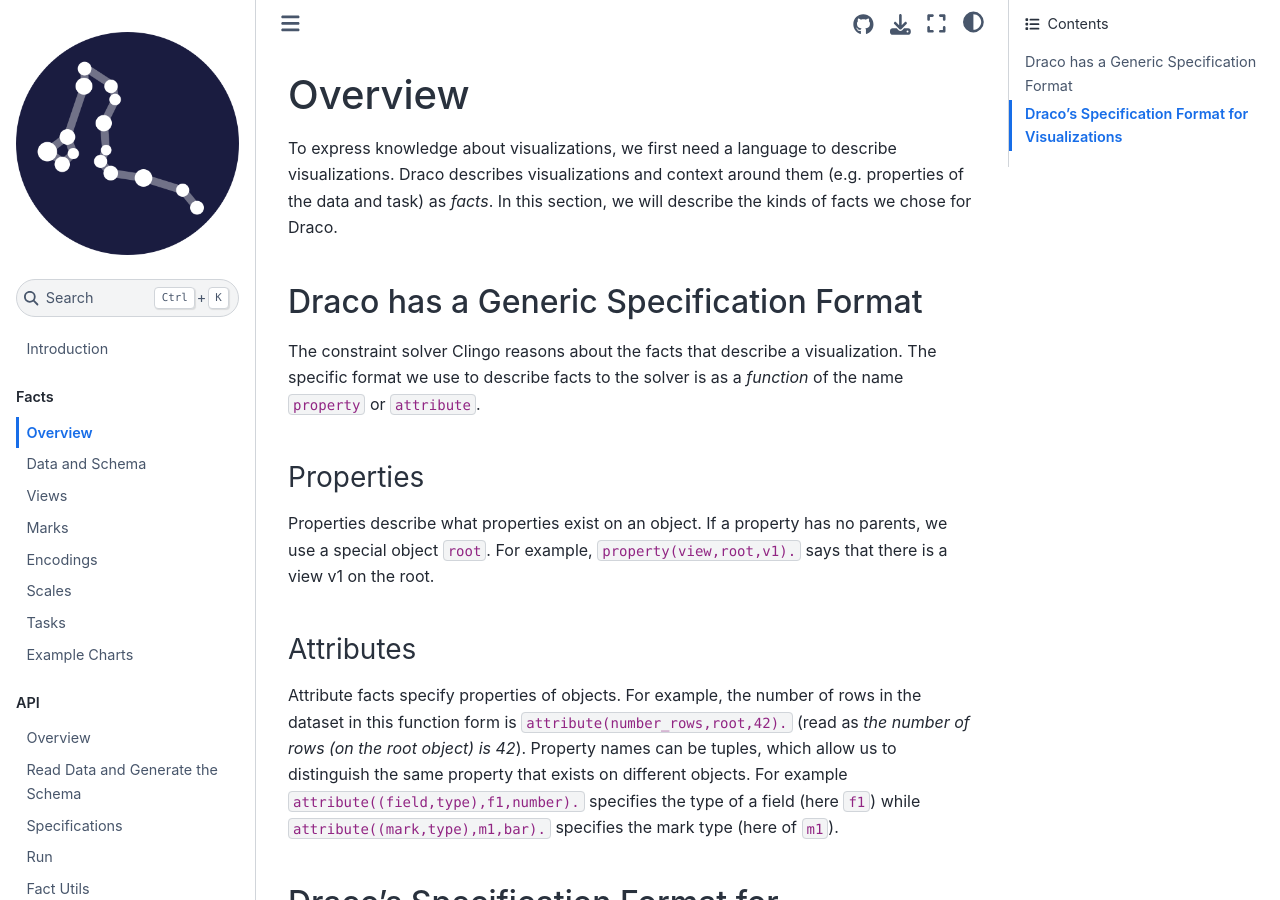
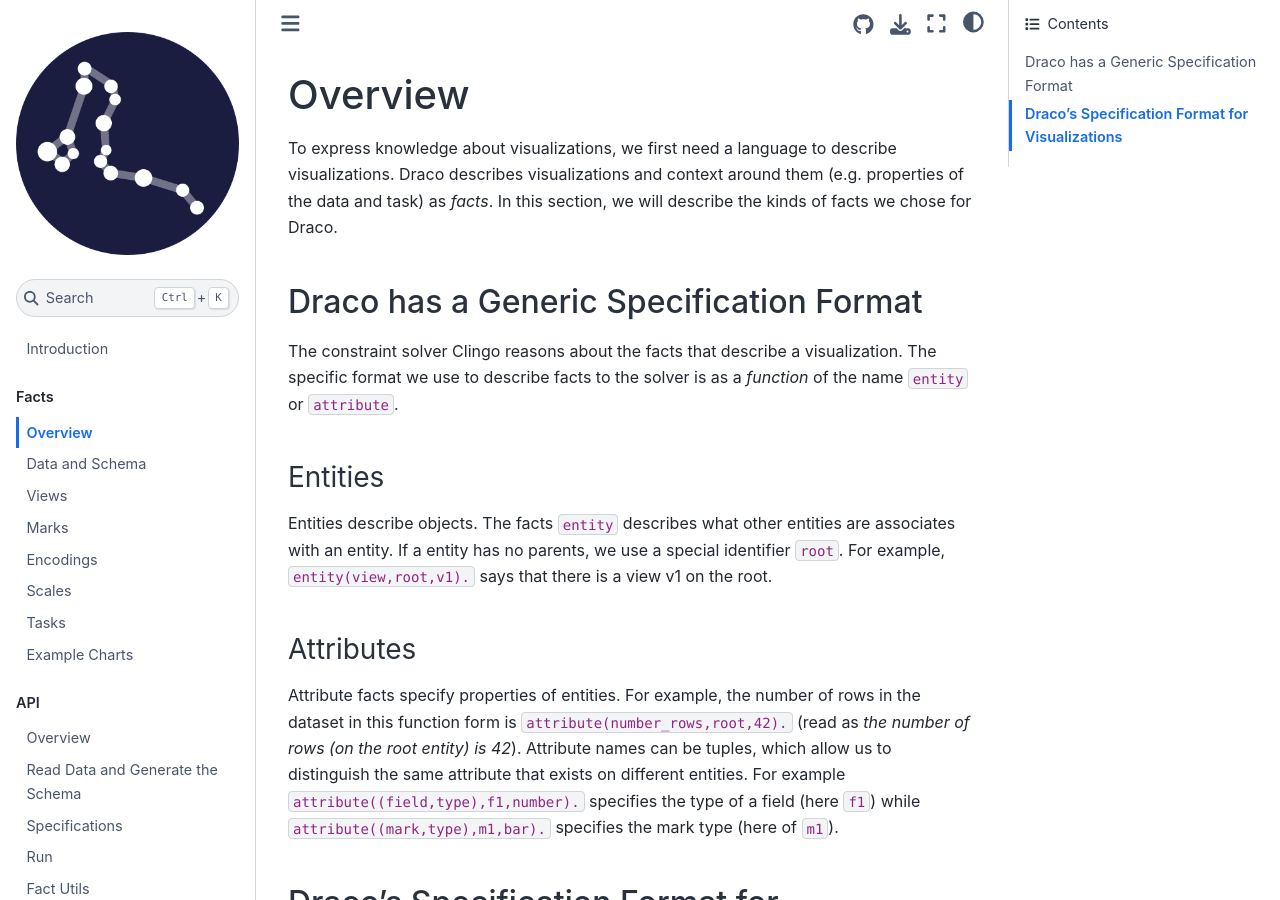
Before and after one commit to cmudig/draco2, a Jupyter Book: the page built from docs/facts/intro.md, in a window 1280 px wide and 900 px high. Built offline with Jupyter Book 1.0.4 settings and Sphinx 7.4.7 and the Sphinx Book theme 1.1.4, drawn with Linux system fonts in a browser that asks for light colours; cross-references to code outside the pages are shown as plain code.

Commit message:
refactor: rename property to entity (#75)

```diff
--- a/docs/facts/intro.md
+++ b/docs/facts/intro.md
@@ -4,15 +4,15 @@
 
 ## Draco has a Generic Specification Format
 
-The constraint solver Clingo reasons about the facts that describe a visualization. The specific format we use to describe facts to the solver is as a _function_ of the name `property` or `attribute`.
+The constraint solver Clingo reasons about the facts that describe a visualization. The specific format we use to describe facts to the solver is as a _function_ of the name `entity` or `attribute`.
 
-### Properties
+### Entities
 
-Properties describe what properties exist on an object. If a property has no parents, we use a special object `root`. For example, `property(view,root,v1).` says that there is a view v1 on the root.
+Entities describe objects. The facts `entity` describes what other entities are associates with an entity. If a entity has no parents, we use a special identifier `root`. For example, `entity(view,root,v1).` says that there is a view v1 on the root.
 
 ### Attributes
 
-Attribute facts specify properties of objects. For example, the number of rows in the dataset in this function form is `attribute(number_rows,root,42).` (read as _the number of rows (on the root object) is 42_). Property names can be tuples, which allow us to distinguish the same property that exists on different objects. For example `attribute((field,type),f1,number).` specifies the type of a field (here `f1`) while `attribute((mark,type),m1,bar).` specifies the mark type (here of `m1`).
+Attribute facts specify properties of entities. For example, the number of rows in the dataset in this function form is `attribute(number_rows,root,42).` (read as _the number of rows (on the root entity) is 42_). Attribute names can be tuples, which allow us to distinguish the same attribute that exists on different entities. For example `attribute((field,type),f1,number).` specifies the type of a field (here `f1`) while `attribute((mark,type),m1,bar).` specifies the mark type (here of `m1`).
 
 ## Draco's Specification Format for Visualizations
 
```
Also changed, not shown: docs/facts/schema.md (+4 -4 lines), docs/facts/view.md (+4 -4 lines), docs/api/facts.ipynb, docs/api/schema.ipynb, docs/api/spec.ipynb, docs/facts/examples.ipynb, 9 other files.
